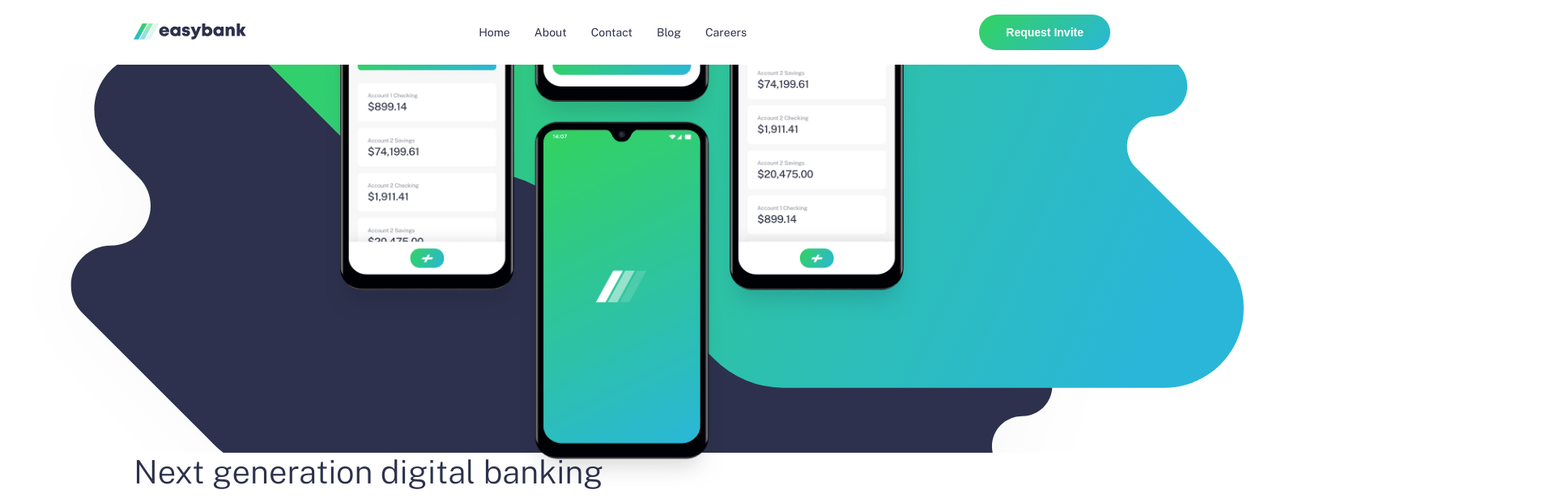
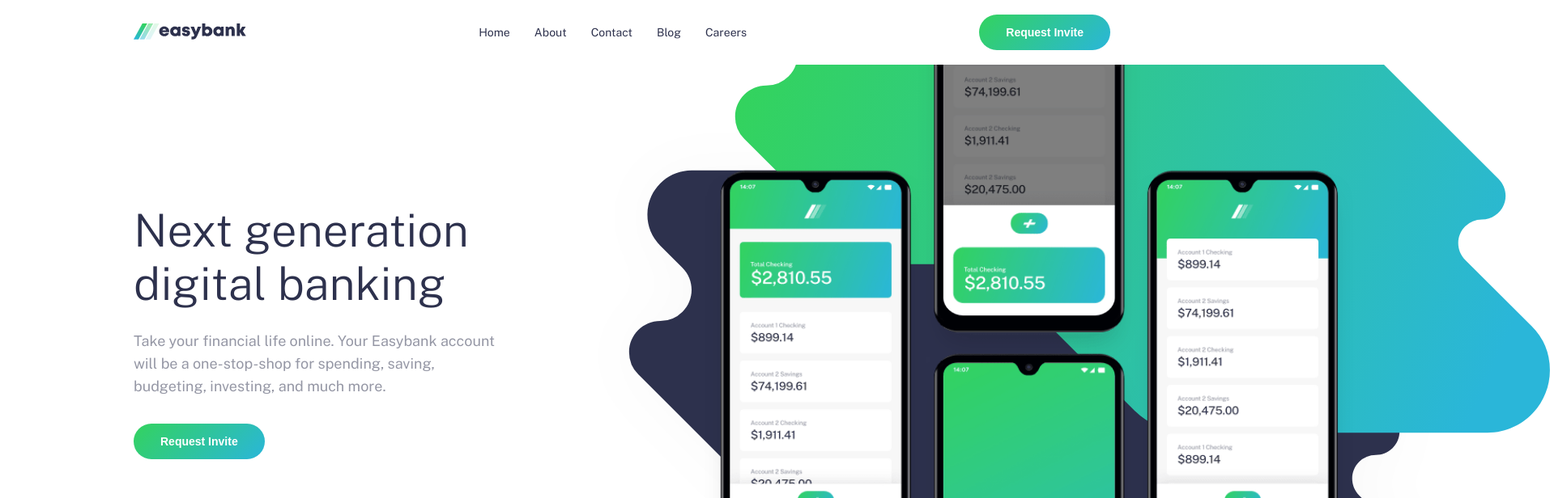
Before and after one commit to better5afe/Easy-Bank-Page, a React (Create React App) app: page / in a window 1536 px wide. Shown: the top 616 px of the page at 81% size, 1914 px wide, since content can reach past the window. Built offline with nearby package versions, Linux system fonts and the light colour scheme.

Commit message:
Styled all Header components for desktop viewport

```diff
--- a/src/components/UI/Header.scss
+++ b/src/components/UI/Header.scss
@@ -1,3 +1,13 @@
-.header {
-	min-height: 100vh;
+@use '../../assets/styles/mixins' as mixins;
+
+@media screen and (min-width: 1440px) {
+	.header {
+		height: 66rem;
+
+		&__wrapper {
+			position: relative;
+            height: 100%;
+			@include mixins.flexbox(space-between, center, row);
+		}
+	}
 }
--- a/src/components/UI/Header.tsx
+++ b/src/components/UI/Header.tsx
@@ -7,8 +7,8 @@
 const Header = () => {
 	return (
 		<header className='header'>
+			<Wrapper className='header__wrapper'>
 				<HeaderHero />
-			<Wrapper className='header__wrapper'>
 				<HeaderDetails />
 			</Wrapper>
 		</header>
--- a/src/components/reusable/Wrapper.scss
+++ b/src/components/reusable/Wrapper.scss
@@ -3,7 +3,15 @@
 }
 
 @media screen and (min-width: 1440px) {
+    .wrapper {
+        margin: 0 16.5rem;
+    }
+}
+
+
+@media screen and (min-width: 1800px) {
 	.wrapper {
-		margin: 0 16.5rem;
+		max-width: 1440px;
+		margin: 0 auto;
 	}
 }
--- a/src/components/subcomponents/header-sub/HeaderDetails.scss
+++ b/src/components/subcomponents/header-sub/HeaderDetails.scss
@@ -17,10 +17,11 @@
 
 @media screen and (min-width: 1440px) {
 	.header__details {
+		max-width: 44.7rem;
 		margin-block-start: 0;
-        text-align: left;
+		text-align: left;
 
-		&-tile {
+		&-title {
 			font-size: 5.6rem;
 		}
 
--- a/src/components/subcomponents/header-sub/HeaderHero.scss
+++ b/src/components/subcomponents/header-sub/HeaderHero.scss
@@ -4,7 +4,6 @@
 	background-size: cover;
 	background-position: center;
 	background-repeat: no-repeat;
-	// overflow: hidden;
 
 	&-carousel {
 		position: relative;
@@ -20,8 +19,8 @@
 			left: 50%;
 			transform: translateX(-50%);
 			width: 100%;
-			max-width: 73.2rem;
-			max-height: 90.1rem;
+			max-width: 80.2rem;
+			max-height: 97.1rem;
 		}
 	}
 }
@@ -37,13 +36,36 @@
 }
 
 @media screen and (min-width: 768px) {
-    .header__hero {
-        height: 60vh;
-    }
+	.header__hero {
+		height: 60vh;
+	}
 }
 
 @media screen and (min-width: 1440px) {
 	.header__hero {
+		position: absolute;
+		right: -45%;
+		bottom: 0;
+		height: 100%;
+		width: 100%;
+		order: 1;
 		background-image: url('../../../assets/images/header/bg-intro-desktop.svg');
+
+		&-carousel {
+			&-img {
+				bottom: -19rem;
+				transform: translateX(-55%);
+			}
+		}
 	}
 }
+
+@media screen and (min-width: 1800px) {
+	.header__hero {
+		&-carousel {
+			&-img {
+				transform: translateX(-70%);
+			}
+		}
+	}
+}
--- a/src/components/subcomponents/header-sub/HeaderHero.tsx
+++ b/src/components/subcomponents/header-sub/HeaderHero.tsx
@@ -8,6 +8,7 @@
 	return (
 		<div className='header__hero'>
 			<div className='header__hero-carousel'>
+
 				<img src={HeroImage} alt='' className='header__hero-carousel-img' />
 			</div>
 		</div>
--- a/src/index.scss
+++ b/src/index.scss
@@ -12,4 +12,5 @@
 
 body {
 	font-family: 'Public Sans', sans-serif;
+	overflow-x: hidden;
 }
```
